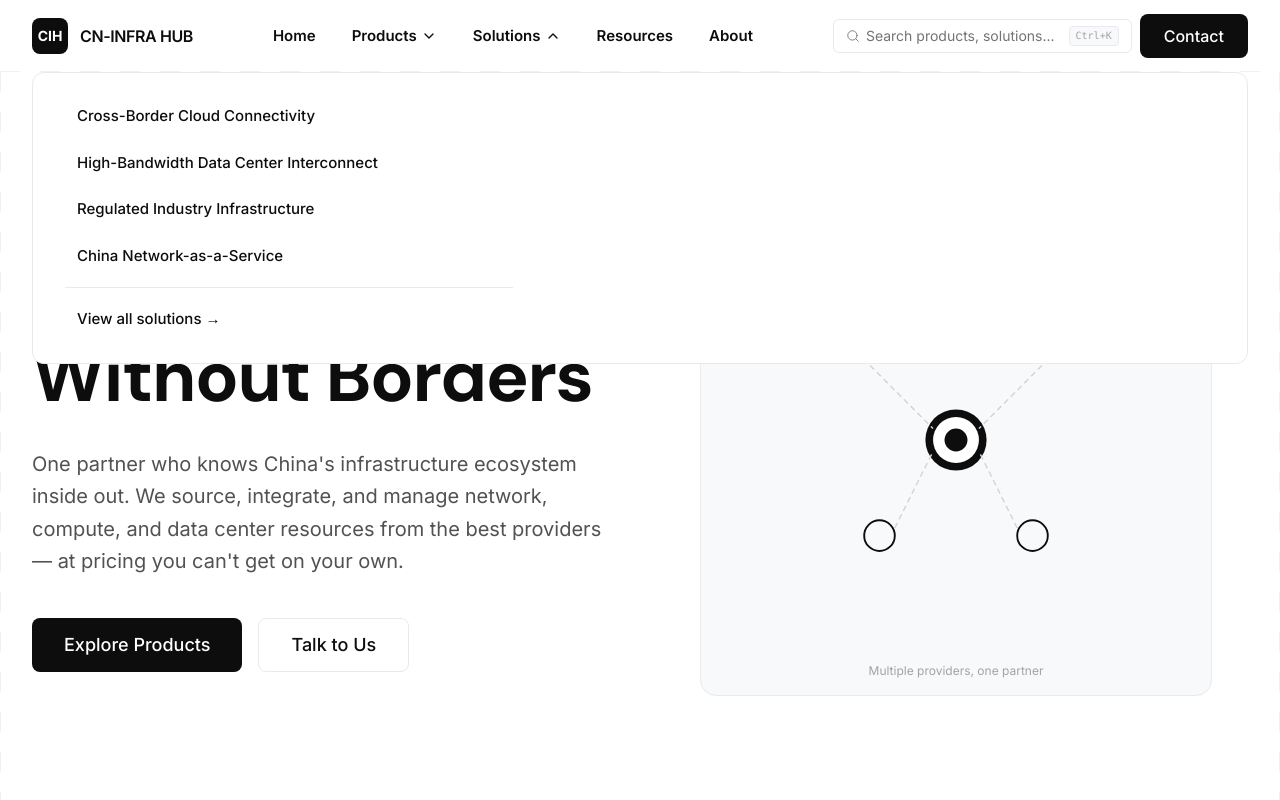
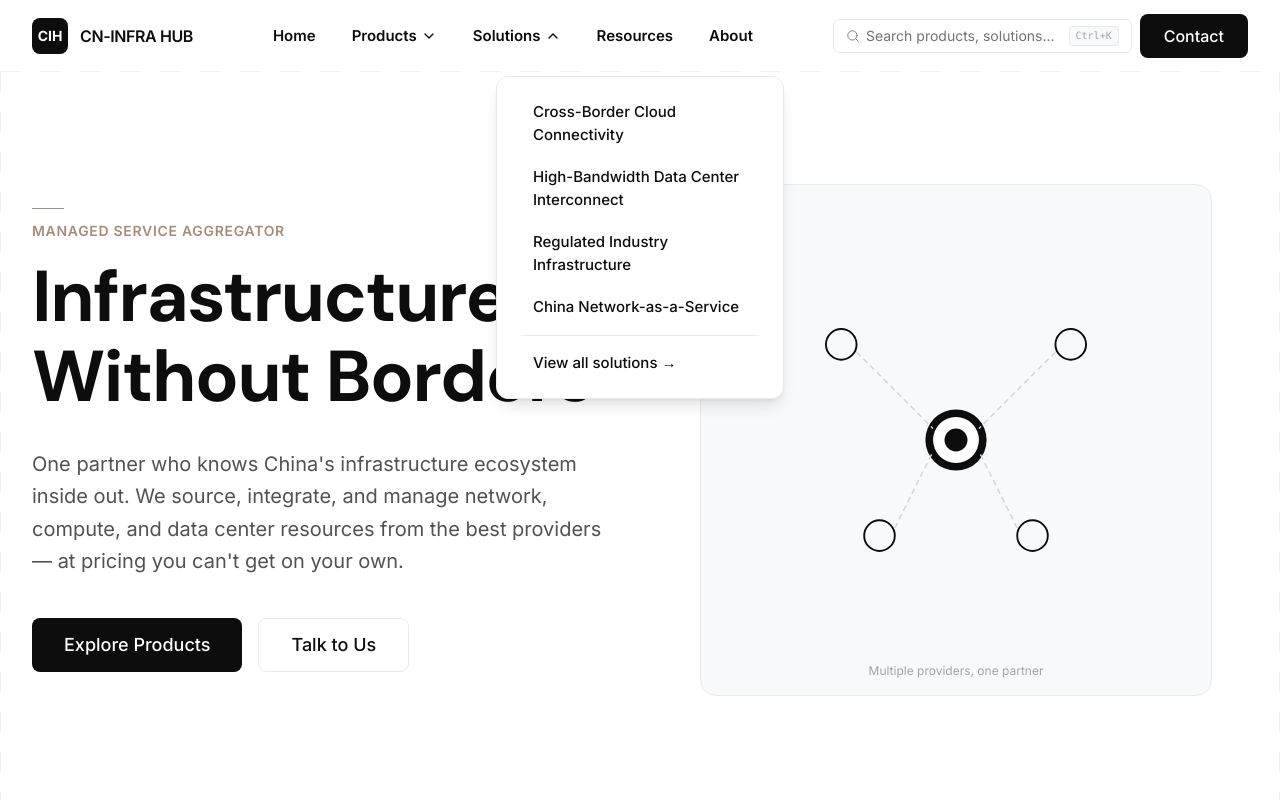
Before and after one commit to emoqbao/cninfrahub, a Next.js app: page / in a window 1280 px wide. Both pictures are taken after a click on the button "Solutions". Shown: the top 800 px of the page. Built offline with nearby package versions, Linux system fonts and the light colour scheme.

Commit message:
Solutions dropdown: compact card, centered, matching products module card size

```diff
--- a/src/components/layout/Header.tsx
+++ b/src/components/layout/Header.tsx
@@ -125,9 +125,9 @@ export default function Header() {
         </div>
 
         {solutionsOpen && (
-          <div ref={solutionsPanelRef} className="absolute left-0 right-0 top-full z-50 px-6 pb-4 lg:px-8">
-            <div className="mx-auto max-w-7xl rounded-xl border border-border bg-white px-8 py-6">
-              <div className="max-w-md"><ul className="space-y-2">
+          <div ref={solutionsPanelRef} className="absolute left-1/2 transform -translate-x-1/2 top-full z-50 pt-1">
+            <div className="rounded-xl border border-border bg-white px-6 py-4 w-72 shadow-lg">
+              <ul className="space-y-1">
                 {solutions.map((s) => (
                   <li key={s.id}>
                     <Link href={"/solutions/" + s.id} onClick={() => setSolutionsOpen(false)} className="block rounded-md px-3 py-2 text-[15px] font-medium text-ink hover:bg-surface transition-colors">
@@ -135,12 +135,12 @@ export default function Header() {
                     </Link>
                   </li>
                 ))}
-              </ul></div>
-                <div className="max-w-md mt-3 pt-3 border-t border-border">
-                  <Link href="/solutions/" onClick={() => setSolutionsOpen(false)} className="block rounded-md px-3 py-2 text-[15px] font-medium text-ink hover:bg-surface transition-colors">
-                    View all solutions &rarr;
-                  </Link>
-                </div>
+              </ul>
+              <div className="mt-2 pt-2 border-t border-border">
+                <Link href="/solutions/" onClick={() => setSolutionsOpen(false)} className="block rounded-md px-3 py-2 text-[15px] font-medium text-ink hover:bg-surface transition-colors">
+                  View all solutions &rarr;
+                </Link>
+              </div>
             </div>
           </div>
         )}
```
